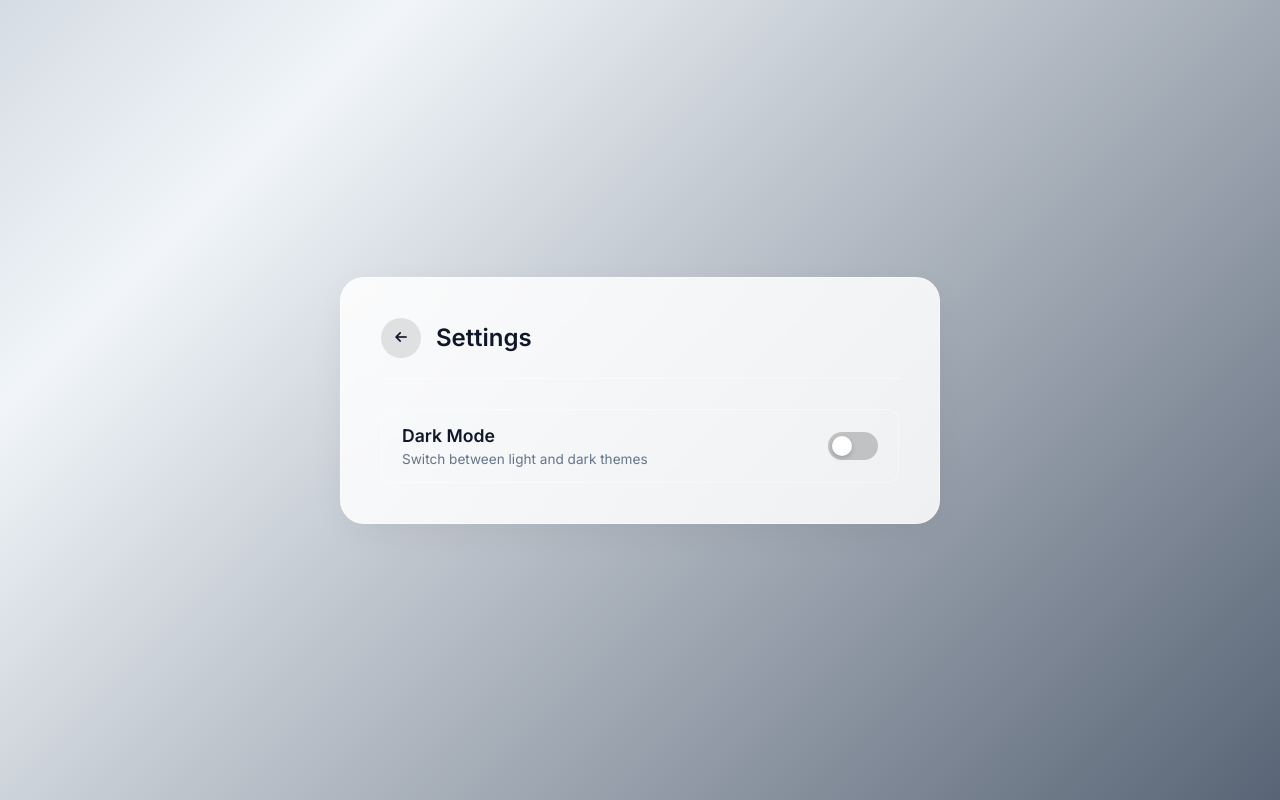
After one commit to BaconFace288/HackYSU-Project, a FastAPI app: template templates/settings.html in a window 1280 px wide. The commit adds this page. Run offline with FastAPI, Linux system fonts and the light colour scheme; the template is opened without the code that fills it, so the values that code supplies are empty.

Commit message:
feat: add settings page with dark mode toggle

```diff
--- a/main.py
+++ b/main.py
@@ -13,6 +13,10 @@ templates = Jinja2Templates(directory="templates")
 async def get_login(request: Request):
     return templates.TemplateResponse("login.html", {"request": request})
 
+@app.get("/settings", response_class=HTMLResponse)
+async def get_settings(request: Request):
+    return templates.TemplateResponse("settings.html", {"request": request})
+
 @app.get("/", response_class=HTMLResponse)
 async def get_index(request: Request):
     return templates.TemplateResponse("index.html", {"request": request})
--- a/static/style.css
+++ b/static/style.css
@@ -419,6 +419,37 @@ body {
     margin-left: -2px; /* Visual centering adjustment for paper-plane */
 }
 
+/* Dark Mode Overrides */
+html.dark-mode {
+    --bg-color-1: #0f172a; /* Slate 900 */
+    --bg-color-2: #1e293b; /* Slate 800 */
+
+    --glass-bg: rgba(0, 0, 0, 0.4);
+    --glass-border: rgba(255, 255, 255, 0.1);
+
+    --text-main: #f8fafc; /* Slate 50 */
+    --text-muted: #94a3b8; /* Slate 400 */
+
+    --message-bg-other: rgba(30, 41, 59, 0.8); /* Slate 800 for other's messages */
+}
+
+/* Make inputs readable in dark mode */
+html.dark-mode .input-wrapper,
+html.dark-mode .input-group input {
+    background: rgba(0, 0, 0, 0.3);
+    border: 1px solid rgba(255, 255, 255, 0.15);
+}
+
+html.dark-mode .message.other .message-content {
+    background: var(--message-bg-other);
+    border-color: rgba(255, 255, 255, 0.1);
+}
+
+html.dark-mode .system-message p {
+    background: rgba(0, 0, 0, 0.3);
+    border-color: rgba(255, 255, 255, 0.1);
+}
+
 /* Responsive */
 @media (max-width: 900px) {
     .sidebar {
--- a/templates/login.html
+++ b/templates/login.html
@@ -10,6 +10,12 @@
     <link rel="stylesheet" href="/static/login.css">
     <!-- Font Awesome for Icons -->
     <link rel="stylesheet" href="https://cdnjs.cloudflare.com/ajax/libs/font-awesome/6.4.0/css/all.min.css">
+    <script>
+        // Apply theme immediately to prevent flash
+        if (localStorage.getItem('theme') === 'dark') {
+            document.documentElement.classList.add('dark-mode');
+        }
+    </script>
 </head>
 <body>
     <div class="login-container glass-panel">
--- /dev/null
+++ b/templates/settings.html
@@ -0,0 +1,154 @@
+<!DOCTYPE html>
+<html lang="en">
+<head>
+    <meta charset="UTF-8">
+    <meta name="viewport" content="width=device-width, initial-scale=1.0">
+    <title>HealSpace - Settings</title>
+    <!-- Google Fonts for Modern Typography -->
+    <link href="https://fonts.googleapis.com/css2?family=Inter:wght@300;400;500;600&display=swap" rel="stylesheet">
+    <link rel="stylesheet" href="/static/style.css">
+    <!-- Font Awesome for Icons -->
+    <link rel="stylesheet" href="https://cdnjs.cloudflare.com/ajax/libs/font-awesome/6.4.0/css/all.min.css">
+    <style>
+        .settings-container {
+            width: 90%;
+            max-width: 600px;
+            padding: 40px;
+            display: flex;
+            flex-direction: column;
+            gap: 20px;
+        }
+        .settings-header {
+            display: flex;
+            align-items: center;
+            gap: 15px;
+            border-bottom: 1px solid var(--glass-border);
+            padding-bottom: 20px;
+            margin-bottom: 10px;
+        }
+        .back-btn {
+            background: rgba(0,0,0,0.1);
+            border: none;
+            color: var(--text-main);
+            width: 40px;
+            height: 40px;
+            border-radius: 50%;
+            display: flex;
+            align-items: center;
+            justify-content: center;
+            cursor: pointer;
+            transition: all 0.2s;
+        }
+        .back-btn:hover {
+            background: rgba(0,0,0,0.2);
+        }
+        .setting-item {
+            display: flex;
+            justify-content: space-between;
+            align-items: center;
+            padding: 15px 20px;
+            background: rgba(255,255,255,0.05);
+            border-radius: 12px;
+            border: 1px solid var(--glass-border);
+        }
+        .setting-info h3 {
+            font-size: 1.1rem;
+            color: var(--text-main);
+            margin-bottom: 5px;
+        }
+        .setting-info p {
+            font-size: 0.85rem;
+            color: var(--text-muted);
+        }
+        /* Toggle Switch */
+        .switch {
+            position: relative;
+            display: inline-block;
+            width: 50px;
+            height: 28px;
+        }
+        .switch input {
+            opacity: 0;
+            width: 0;
+            height: 0;
+        }
+        .slider {
+            position: absolute;
+            cursor: pointer;
+            top: 0;
+            left: 0;
+            right: 0;
+            bottom: 0;
+            background-color: rgba(0,0,0,0.2);
+            transition: .4s;
+            border-radius: 34px;
+        }
+        .slider:before {
+            position: absolute;
+            content: "";
+            height: 20px;
+            width: 20px;
+            left: 4px;
+            bottom: 4px;
+            background-color: white;
+            transition: .4s;
+            border-radius: 50%;
+            box-shadow: 0 2px 5px rgba(0,0,0,0.2);
+        }
+        input:checked + .slider {
+            background-color: var(--primary-color);
+        }
+        input:checked + .slider:before {
+            transform: translateX(22px);
+        }
+    </style>
+    <script>
+        // Apply theme immediately to prevent flash
+        if (localStorage.getItem('theme') === 'dark') {
+            document.documentElement.classList.add('dark-mode');
+        }
+    </script>
+</head>
+<body>
+    <div class="settings-container glass-panel">
+        <div class="settings-header">
+            <button class="back-btn" onclick="window.location.href='/'">
+                <i class="fa-solid fa-arrow-left"></i>
+            </button>
+            <h2>Settings</h2>
+        </div>
+
+        <div class="setting-item">
+            <div class="setting-info">
+                <h3>Dark Mode</h3>
+                <p>Switch between light and dark themes</p>
+            </div>
+            <label class="switch">
+                <input type="checkbox" id="theme-toggle">
+                <span class="slider"></span>
+            </label>
+        </div>
+    </div>
+
+    <script>
+        document.addEventListener('DOMContentLoaded', () => {
+            const toggle = document.getElementById('theme-toggle');
+
+            // Check current theme
+            if (localStorage.getItem('theme') === 'dark') {
+                toggle.checked = true;
+            }
+
+            toggle.addEventListener('change', (e) => {
+                if (e.target.checked) {
+                    document.documentElement.classList.add('dark-mode');
+                    localStorage.setItem('theme', 'dark');
+                } else {
+                    document.documentElement.classList.remove('dark-mode');
+                    localStorage.setItem('theme', 'light');
+                }
+            });
+        });
+    </script>
+</body>
+</html>
```
Also changed, not shown: templates/index.html (+10 -0 lines).
